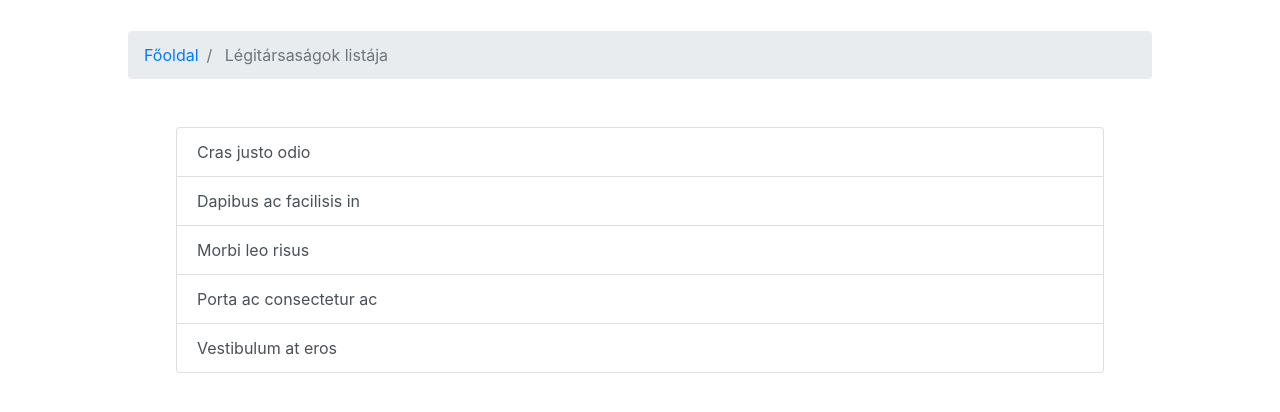
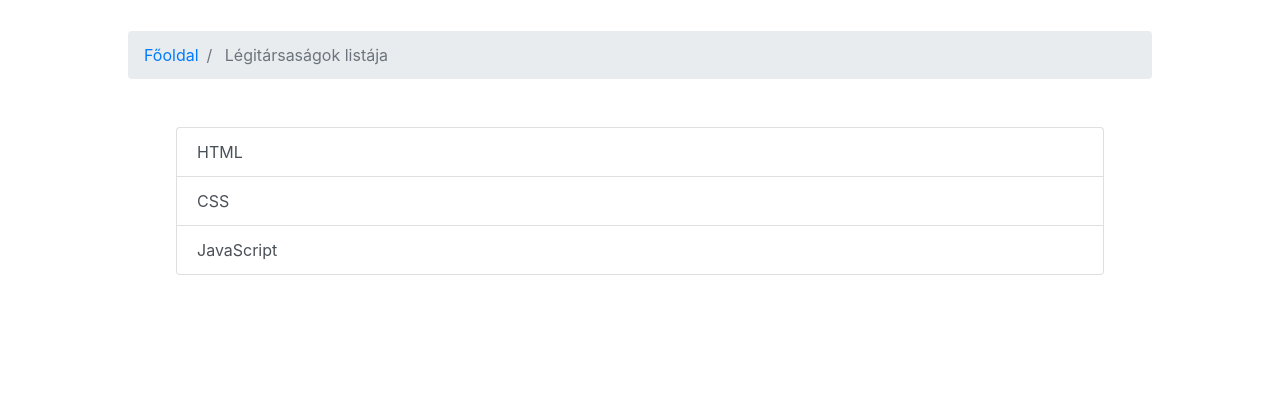
Before and after one commit to andras-zoltan/itmp-repulesi-statisztika-4-1, a plain HTML site: page pages/lista.html in a window 1280 px wide. Shown: the part 206-618 px from the top of the page. Drawn offline with nearby package versions, Linux system fonts and the light colour scheme.

Commit message:
Listaelemek JS Dinamic teszt

```diff
--- a/pages/lista.html
+++ b/pages/lista.html
@@ -35,7 +35,7 @@
         </nav>
     </div>
 
-    <!-- ide jön a lista -->
+    <!-- ide jön a lista STATIC
     <div class="gyerek">
         <div class="list-group m-5">
             <a href="legitars.html" class="list-group-item list-group-item-action">
@@ -55,6 +55,14 @@
             </a>
         </div>
     </div>
+    -->
+
+    <!-- ide jön a lista DINAMIC -->
+    <div class="gyerek">
+        <div class="list-group m-5">
+            <p id="ujak"></p>
+        </div>
+    </div>
 
 
     <!-- Optional JavaScript -->
@@ -63,4 +71,5 @@
     <script src="https://cdn.jsdelivr.net/npm/popper.js@1.16.0/dist/umd/popper.min.js" integrity="sha384-Q6E9RHvbIyZFJoft+2mJbHaEWldlvI9IOYy5n3zV9zzTtmI3UksdQRVvoxMfooAo" crossorigin="anonymous"></script>
     <script src="https://stackpath.bootstrapcdn.com/bootstrap/4.4.1/js/bootstrap.min.js" integrity="sha384-wfSDF2E50Y2D1uUdj0O3uMBJnjuUD4Ih7YwaYd1iqfktj0Uod8GCExl3Og8ifwB6" crossorigin="anonymous"></script>
   </body>
+    <script src="../scripts/list_items.js"></script>
 </html>
--- /dev/null
+++ b/scripts/list_items.js
@@ -0,0 +1,19 @@
+
+
+/* ---   próba adatok   --------------*/
+var tomb=["HTML", "CSS", "JavaScript"];
+/* ---------------------------------- */
+
+var text="";
+var i;
+
+for (i = 0; i < tomb.length; i++) {
+
+    /*text=text+"<li>"+tomb[i]+"</li>";    ha sima lista lenne*/
+    /*                                     de nem az, hanem list-group */
+    /* -- itt be kell majd állítani, hogy melyik légitársaság */
+    text=text+"<a href=\"legitars.html\" class=\"list-group-item list-group-item-action\">"+tomb[i]+"</a>";
+
+}
+
+document.getElementById("ujak").innerHTML=text;
```
